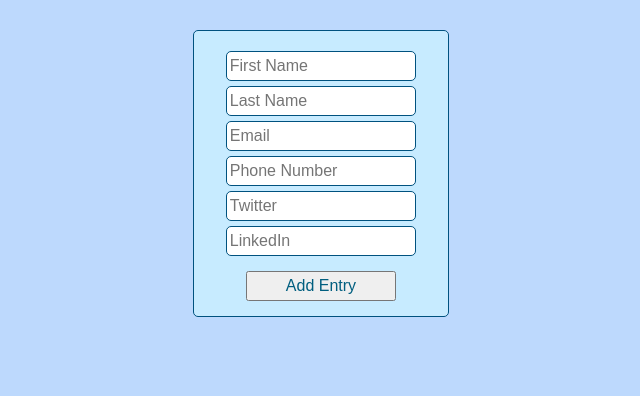
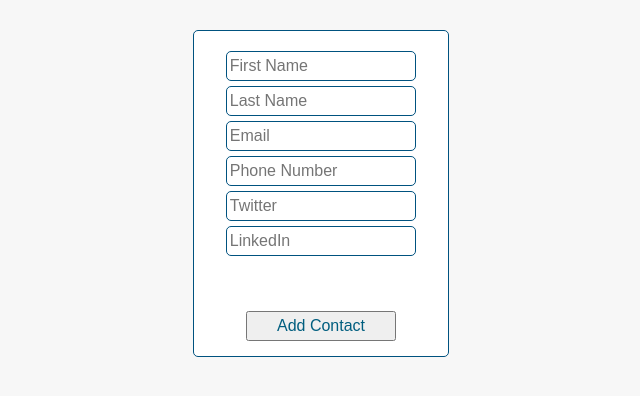
Before and after one commit to MeadeSlocomb/Addressbook, a web app: file app/index.html in a window 1280 px wide. Shown: the top 396 px of the page, without its empty margins (319-959 px from the left). Run offline with its HTML, style and script files only (its server is not run), Linux system fonts and the light colour scheme; some libraries are stand-ins or nearby versions.

Commit message:
Added contact edit function

```diff
--- a/app/css/main.css
+++ b/app/css/main.css
@@ -2,7 +2,7 @@
   box-sizing: border-box; }
 
 body {
-  background-color: #BDD9FD; }
+  background-color: #f7f7f7; }
 
 .container {
   text-align: center;
@@ -13,7 +13,7 @@ body {
   margin: 30px auto;
   padding: 15px 0;
   color: #005E7F;
-  background-color: #C7EBFF;
+  background-color: #fff;
   border: 1px solid #00527F;
   border-radius: 5px;
   text-align: center; }
@@ -32,9 +32,15 @@ body {
   height: 30px;
   width: 150px; }
 
+.editBtn {
+  margin-top: 10px;
+  height: 30px;
+  width: 150px;
+  visibility: hidden; }
+
 .entry {
   list-style-type: none;
-  background-color: #C7EBFF;
+  background-color: #fff;
   color: #005E7F;
   border: 1px solid #00527F;
   border-radius: 5px;
@@ -104,3 +110,12 @@ body {
 
 .options:hover {
   border: 1px solid #00527F; }
+
+.editingInfo {
+  background-color: #FDD6D6; }
+
+.editingBtn {
+  visibility: hidden; }
+
+.addEdit {
+  visibility: visible; }
--- a/app/index.html
+++ b/app/index.html
@@ -19,7 +19,8 @@
         <input id="pNumber" class="input" type="tel" placeholder="Phone Number"/>
         <input id="twitter" class="input" type="text" placeholder="Twitter"/>
         <input id="linkedIn" class="input" type="text" placeholder="LinkedIn"/>
-        <button class="submitBtn">Add Entry</button>
+        <button id="editBtn" type="button" class="editBtn">Edit Contact</button>
+        <button id="submitBtn" type="button" class="submitBtn">Add Contact</button>
       </form>
     </div>
 
--- a/app/js/main.js
+++ b/app/js/main.js
@@ -7,6 +7,7 @@
 // Needed Variables
 
 var url = 'http://tiy-515.herokuapp.com/collections/meade-addressbook/';
+var idToEdit;
 
 
 
@@ -31,7 +32,6 @@ var addEntryToView = function(entry){
       entryHTML +=  "</div>";
       entryHTML += "</li>";
 
-
   $('#addressBook').append(entryHTML);
 
 
@@ -45,12 +45,12 @@ var addEntry = function(e){
 
   e.preventDefault();
 
-  var entryFirstName = $(this).find('#firstName').val();
-  var entryLastName = $(this).find('#lastName').val();
-  var entryEmail = $(this).find('#email').val();
-  var entryPhoneNumber = $(this).find('#pNumber').val();
-  var entryTwitter = $(this).find('#twitter').val();
-  var entryLinkedIn = $(this).find('#linkedIn').val();
+  var entryFirstName = $('#firstName').val();
+  var entryLastName = $('#lastName').val();
+  var entryEmail = $('#email').val();
+  var entryPhoneNumber = $('#pNumber').val();
+  var entryTwitter = $('#twitter').val();
+  var entryLinkedIn = $('#linkedIn').val();
 
   var entry = new Entry({
     firstName: entryFirstName,
@@ -65,7 +65,42 @@ var addEntry = function(e){
     addEntryToView(data);
   });
 
-  this.reset();
+  $('#addEntry')[0].reset();
+
+};
+
+
+//Pulls values from HTML input and defines new instance using Backbone model
+
+var editEntry = function(e){
+
+  e.preventDefault();
+
+  var entryFirstName = $('#firstName').val();
+  var entryLastName = $('#lastName').val();
+  var entryEmail = $('#email').val();
+  var entryPhoneNumber = $('#pNumber').val();
+  var entryTwitter = $('#twitter').val();
+  var entryLinkedIn = $('#linkedIn').val();
+
+  var contact = allEntries.get(idToEdit);
+
+  contact.save(
+    {
+      firstName: entryFirstName,
+      lastName: entryLastName,
+      email: entryEmail,
+      phoneNumber: entryPhoneNumber,
+      twitter: entryTwitter,
+      linkedIn: entryLinkedIn
+    },
+    {
+      dataType: "text",
+      success: function() {
+        console.log("I am actually saving.");
+        document.location.reload();
+      }
+    });
 
 };
 
@@ -73,7 +108,7 @@ var addEntry = function(e){
 
 // Submit New Address Listener
 
-$('#addEntry').on('submit', addEntry);
+$('#addEntry').on('click', '#submitBtn', addEntry);
 
 
 
@@ -91,7 +126,6 @@ allEntries.fetch().done(function(){
 // Hover Styling on Properties Menu
 
   $('.menu').on('mouseenter', function(){
-    console.log($(this));
     $(this).find('.fa-cog').toggleClass('fa-spin');
     $(this).toggleClass('menuhover');
   });
@@ -117,6 +151,41 @@ allEntries.fetch().done(function(){
     contactToDelete.fadeOut();
     });
   });
+
+
+
+  // Edit button function
+
+  $('.entry').on('click', '.fa-pencil', function(e){
+
+    e.preventDefault();
+
+    $(this).parent().parent().addClass('editingInfo');
+
+    $(document).find('#submitBtn').addClass('editingBtn');
+
+    $(document).find('#editBtn').addClass('addEdit');
+
+
+    idToEdit = $(this).parent().parent().attr('id');
+    var contactToEdit = $(this).parent().parent();
+
+    var editURL = url + idToEdit;
+
+    $.getJSON(editURL, function(contact){
+      $('#firstName').val(contact.firstName);
+      $('#lastName').val(contact.lastName);
+      $('#email').val(contact.email);
+      $('#pNumber').val(contact.phoneNumber);
+      $('#twitter').val(contact.twitter);
+      $('#linkedIn').val(contact.linkedIn);
+    });
+
+    // Submit Changes Button Listener
+
+    $('#addEntry').on('click', '#editBtn', editEntry);
+
+  });
 });
 
 
--- a/app/sass/main.scss
+++ b/app/sass/main.scss
@@ -6,7 +6,7 @@
 
 
 body {
-  background-color: #BDD9FD;
+  background-color: #f7f7f7;
 }
 
 .container {
@@ -22,7 +22,7 @@ body {
   margin: 30px auto;
   padding: 15px 0;
   color: #005E7F;
-  background-color: #C7EBFF;
+  background-color: #fff;
   border: 1px solid #00527F;
   border-radius: 5px;
   text-align: center;
@@ -44,12 +44,19 @@ body {
   width: 150px;
 }
 
+.editBtn {
+  margin-top: 10px;
+  height: 30px;
+  width: 150px;
+  visibility: hidden;
+}
+
 
 // Address book entry styling
 
 .entry {
   list-style-type: none;
-  background-color: #C7EBFF;
+  background-color: #fff;
   color: #005E7F;
   border: 1px solid #00527F;
   border-radius: 5px;
@@ -85,8 +92,12 @@ body {
 }
 
 
+/////////////////////
+// Entry option menu//
+//////////////////////
 
-// Entry option menu
+
+  //Menu drop down on hover
 
 .fa-cog {
   color: #005E7F;
@@ -136,5 +147,19 @@ body {
 
 .options:hover {
   border: 1px solid #00527F;
+}
 
+
+// Highlights contact being edited
+
+.editingInfo {
+  background-color: #FDD6D6;
 }
+
+.editingBtn {
+  visibility: hidden;
+}
+
+.addEdit {
+  visibility: visible;
+}
```
